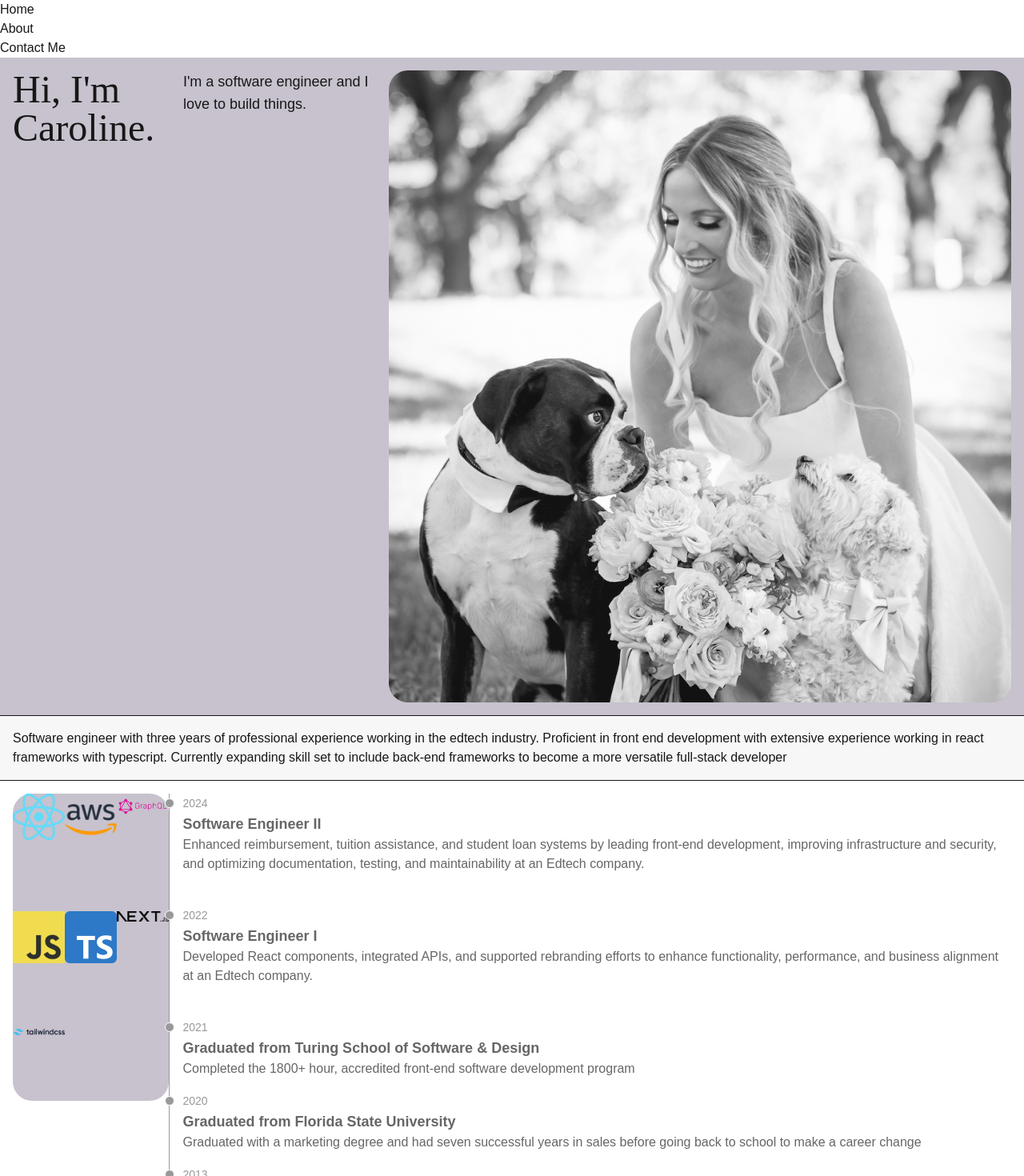
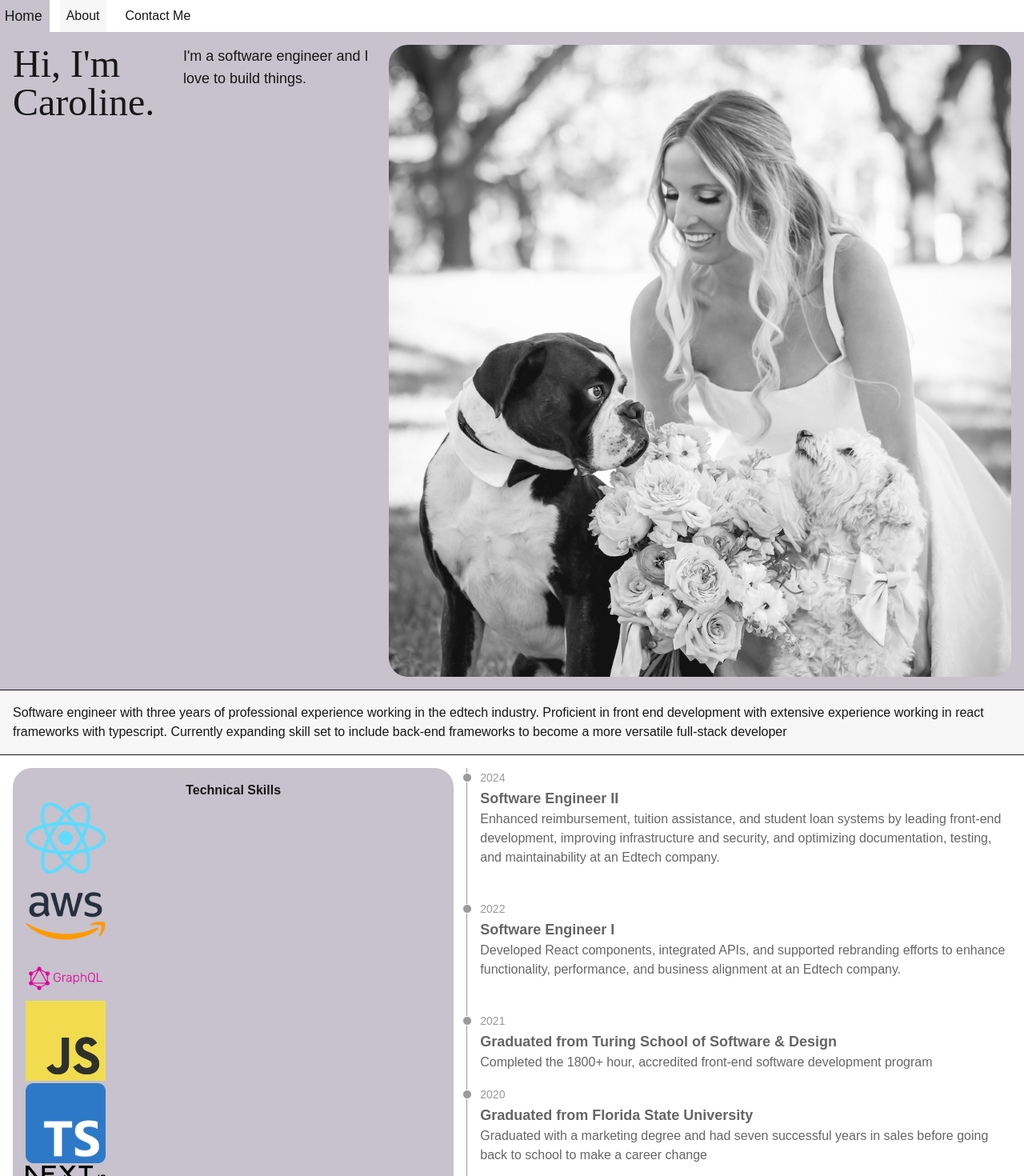
Before and after one commit to carolineshowscode/caroline-shows-website, a Next.js app: page / in a window 1280 px wide. Shown: the top 1470 px of the page at 80% size. Built offline with nearby package versions, Linux system fonts and the light colour scheme; a web font is replaced by a local one.

Commit message:
add more navigation stylig

```diff
--- a/src/app/page.tsx
+++ b/src/app/page.tsx
@@ -17,8 +17,9 @@ export default function Home() {
         frameworks to become a more versatile full-stack developer</p>
       </div>
       <div className='flex flex-row p-4'>
-        <div className='bg-primary grid grid-cols-3 rounded-3xl max-h-96'>
-          <Image src='/reacticon.png' width={100} height={100} alt='React Logo' />
+        <div className='bg-primary grid grid-cols-1 rounded-3xl max-h-min p-4 w-full'>
+          <h2 className='text-center font-semibold'>Technical Skills</h2>
+          <Image src='/reacticon.png' width={100} height={100} alt='React Logo' className=''/>
           <Image src='/awslogo.png' width={100} height={100} alt='AWS Logo' />
           <Image src='/graphqllogo.png' width={100} height={100} alt='GraphQL Logo' />
           <Image src='/jslogo.png' width={100} height={100} alt='JS Logo' />
@@ -27,7 +28,7 @@ export default function Home() {
           <Image src='/tailwindcsslogo.png' width={100} height={100} alt='Tailwind Logo' />
         </div>
         <div>
-          <ol className="relative border-s border-grey dark:border-darkGrey">
+          <ol className="relative border-s border-grey dark:border-darkGrey ml-4">
             <li className="mb-10 ms-4">
               <div className="absolute w-3 h-3 bg-grey rounded-full mt-1.5 -start-1.5 border border-white dark:border-darkGrey dark:bg-darkGrey"></div>
               <time className="mb-1 text-sm font-normal leading-none text-grey dark:text-darkGrey">2024</time>
--- a/src/components/nav.tsx
+++ b/src/components/nav.tsx
@@ -2,15 +2,15 @@ import Link from 'next/link';
 
 export default function Nav() {
   return (
-    <nav>
-      <ul>
-        <li>
+    <nav className=''>
+      <ul className='flex space-x-4 m-0'>
+        <li className='bg-primary p-2 hover:scale-110'>
           <Link href="/">Home</Link>
         </li>
-        <li>
+        <li className='bg-secondary p-2 hover:scale-110'>
           <Link href="/about">About</Link>
         </li>
-        <li>
+        <li className='p-2 hover:scale-110'>
           <a href='mailto:caroline.e.shows@gmail.com'>Contact Me</a>
         </li>
       </ul>
```
